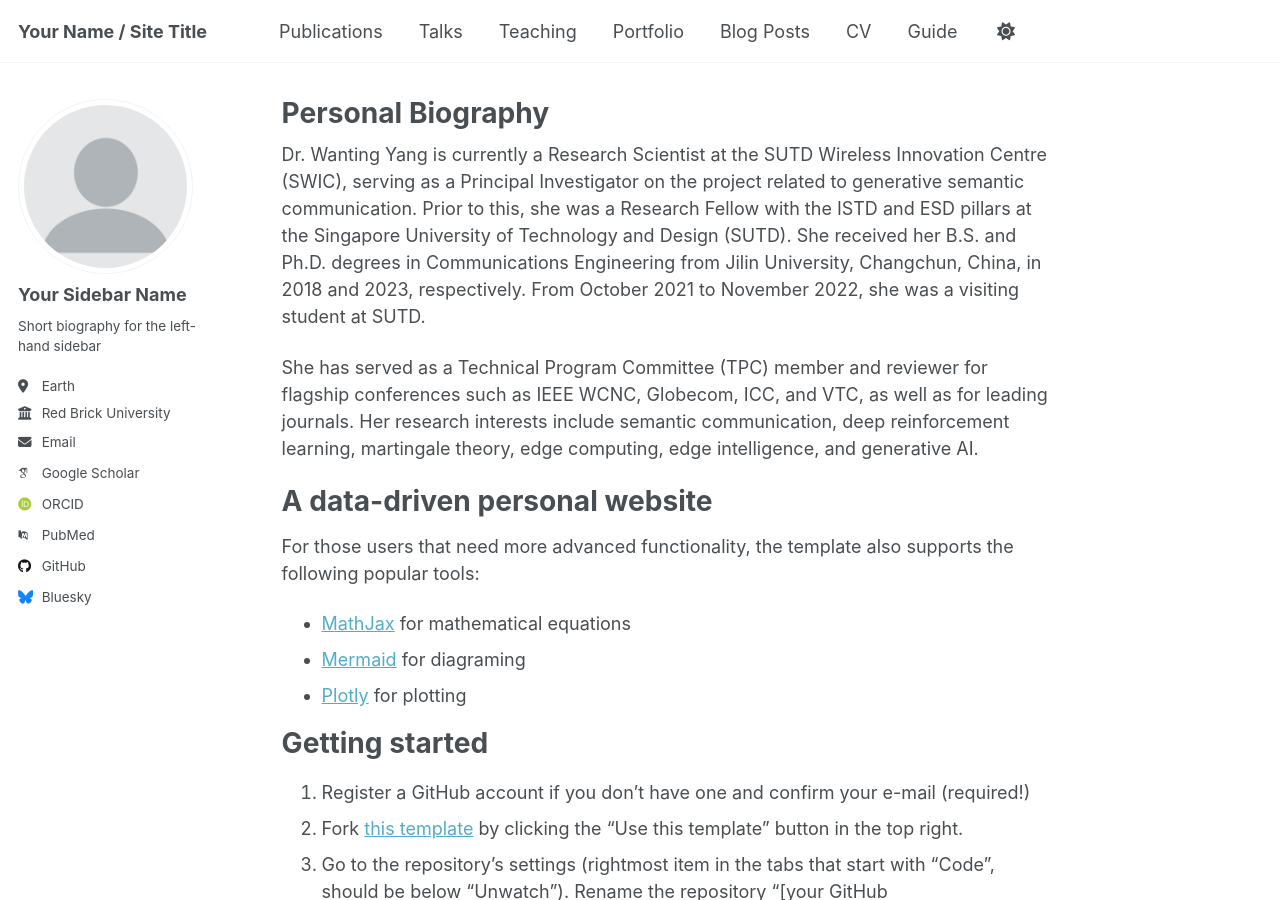
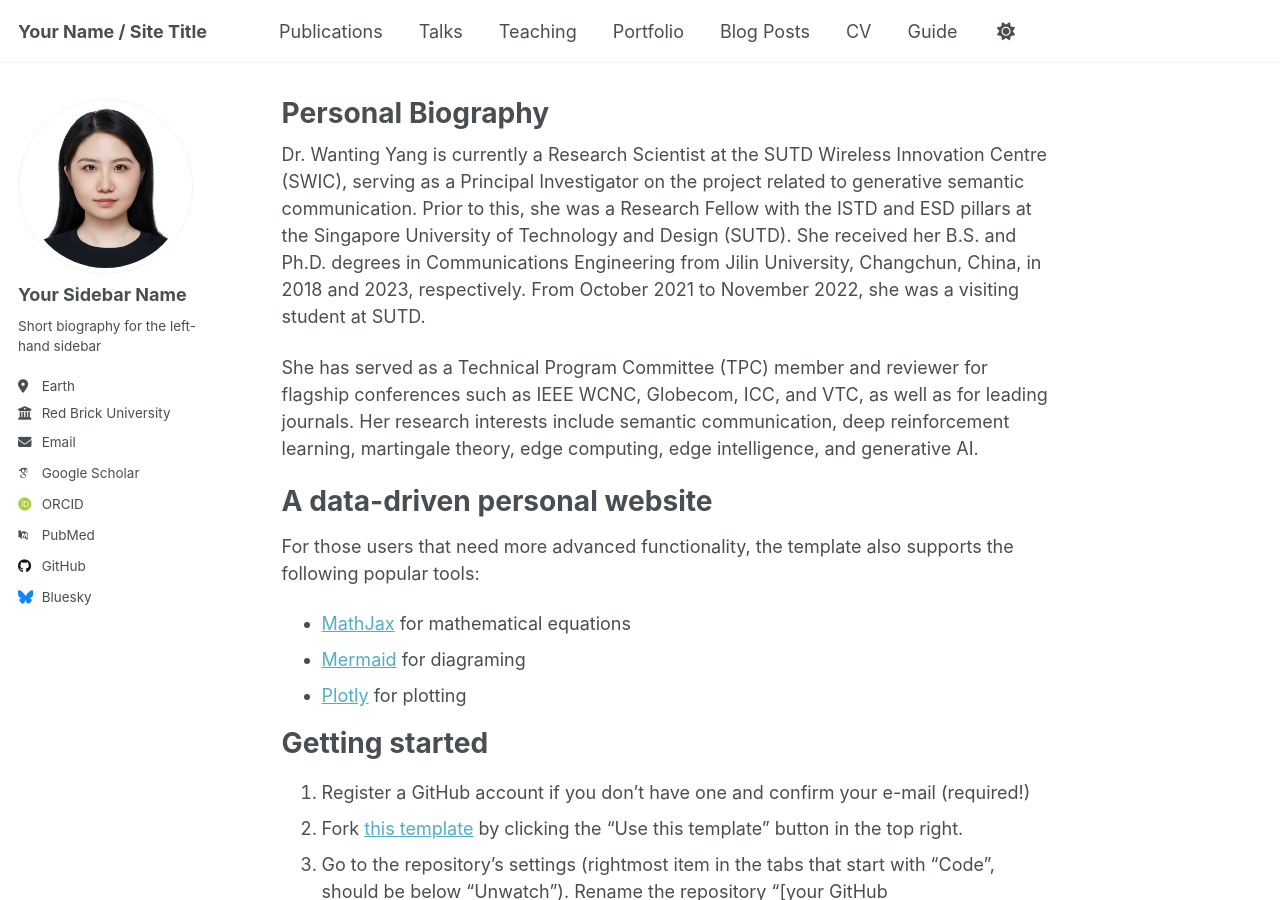
Before and after one commit to wty2011jl/wty2011jl.github.io, a Jekyll site: the page built from _pages/about.md, in a window 1280 px wide and 900 px high. Built offline with Jekyll 4.4.1, drawn with Linux system fonts in a browser that asks for light colours; some web fonts are replaced; a script that is not in the unit is left out.

Commit message:
Update _config.yml

```diff
--- a/_config.yml
+++ b/_config.yml
@@ -13,7 +13,7 @@ title                    : "Your Name / Site Title"
 title_separator          : "-"
 name                     : &name "Your Name"
 description              : &description "personal description"
-url                      : https://academicpages.github.io # the base hostname & protocol for your site e.g. "https://[your GitHub username].github.io" or if you already have some other page hosted on Github then use "https://[your GitHub username].github.io/[Your Repo Name]"
+url                      : https://wty2011jl.github.io/ # the base hostname & protocol for your site e.g. "https://[your GitHub username].github.io" or if you already have some other page hosted on Github then use "https://[your GitHub username].github.io/[Your Repo Name]"
 baseurl                  : "" # the subpath of your site, e.g. "/blog"
 repository               : "academicpages/academicpages.github.io"
 
@@ -22,14 +22,14 @@ repository               : "academicpages/academicpages.github.io"
 #               Additional customization can be done by editing /_includes/author-profile.html
 author:
   # Biographic information
-  avatar           : "profile.png"
+  avatar           : "WANTING.png"
   name             : "Your Sidebar Name"
   pronouns         : # example: "she/her"
   bio              : "Short biography for the left-hand sidebar"
   location         : "Earth"
   employer         : "Red Brick University"
   uri              : # URL
-  email            : "none@example.org"
+  email            : "wanting_yang@sutd.edu.sg"
 
   # Academic websites
   academia         : # URL
```
